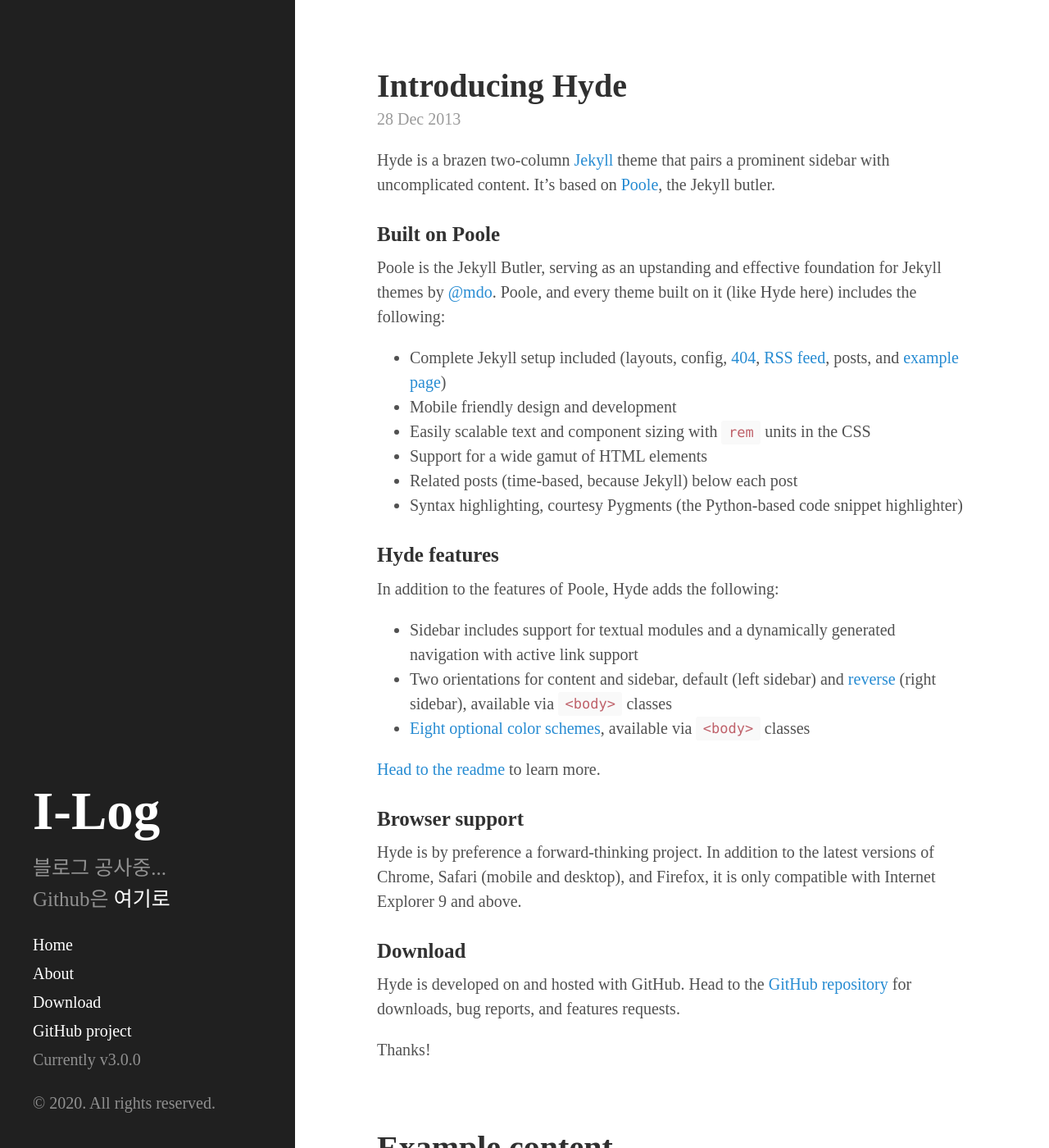
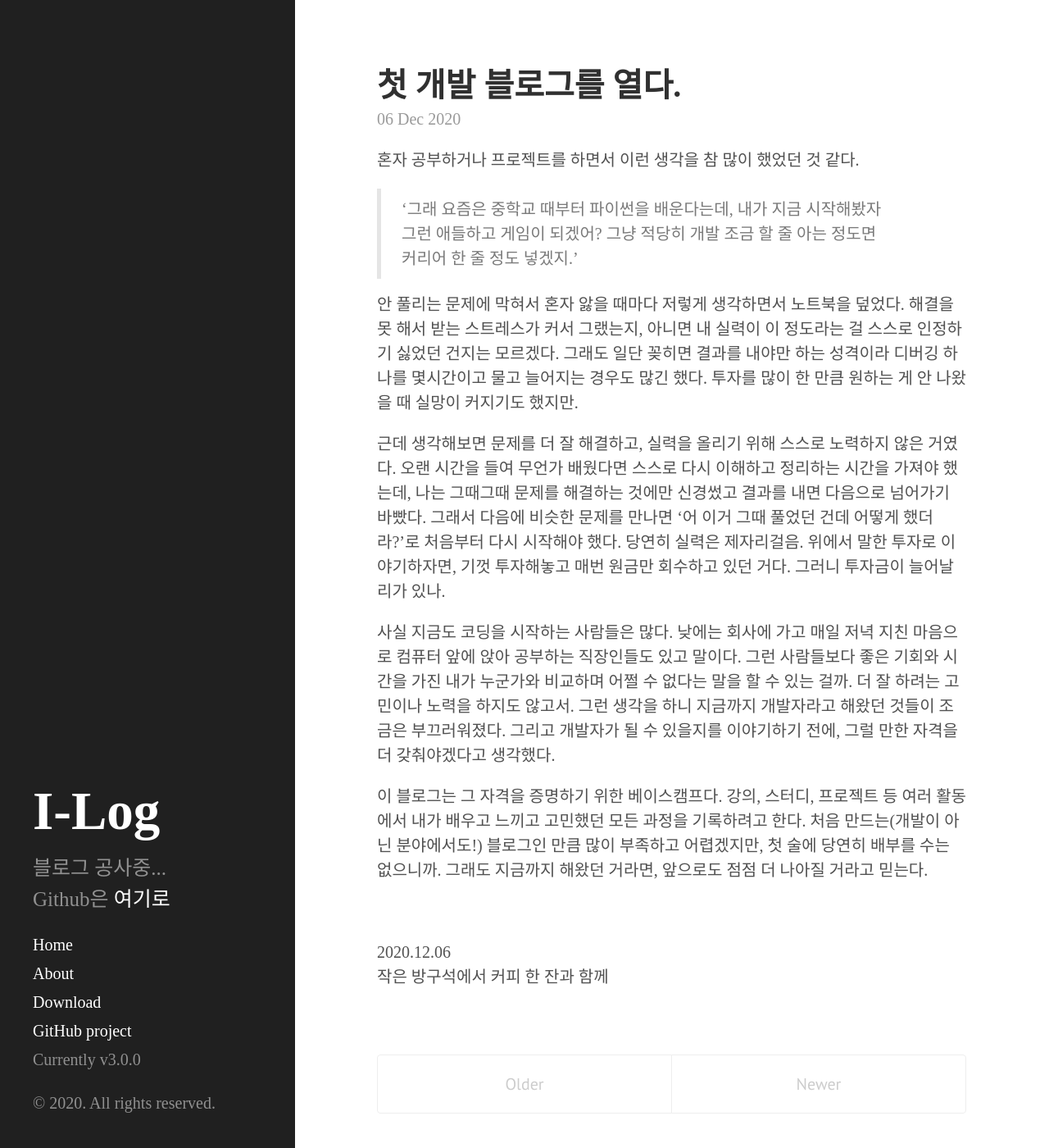
Before and after one commit to i-cluster/i-cluster.github.io, a Jekyll site: the page built from index.html, in a window 1280 px wide and 1400 px high. Shown: the whole window at 82% size. Built offline with Jekyll 4.4.1, drawn with Linux system fonts in a browser that asks for light colours; some web fonts are replaced; the list of posts is cut into pages by our own code; some of the changed text lies outside the part shown.

Commit message:
opening post

```diff
--- a/_includes/head.html
+++ b/_includes/head.html
@@ -15,14 +15,14 @@
   </title>
 
   <!-- CSS -->
-  <link rel="stylesheet" href="{{ site.baseurl }}public/css/poole.css">
-  <link rel="stylesheet" href="{{ site.baseurl }}public/css/syntax.css">
-  <link rel="stylesheet" href="{{ site.baseurl }}public/css/hyde.css">
+  <link rel="stylesheet" href="/public/css/poole.css">
+  <link rel="stylesheet" href="/public/css/syntax.css">
+  <link rel="stylesheet" href="/public/css/hyde.css">
   <link rel="stylesheet" href="http://fonts.googleapis.com/css?family=PT+Sans:400,400italic,700|Abril+Fatface">
 
   <!-- Icons -->
-  <link rel="apple-touch-icon-precomposed" sizes="144x144" href="{{ site.baseurl }}public/apple-touch-icon-144-precomposed.png">
-                                 <link rel="shortcut icon" href="{{ site.baseurl }}public/favicon.ico">
+  <link rel="apple-touch-icon-precomposed" sizes="144x144" href="/public/apple-touch-icon-144-precomposed.png">
+                                 <link rel="shortcut icon" href="/public/favicon.ico">
 
   <!-- RSS -->
   <link rel="alternate" type="application/rss+xml" title="RSS" href="/atom.xml">
--- a/_posts/2012-02-06-whats-jekyll.md
+++ /dev/null
@@ -1,12 +0,0 @@
----
-layout: post
-title: What's Jekyll?
----
-
-[Jekyll](http://jekyllrb.com) is a static site generator, an open-source tool for creating simple yet powerful websites of all shapes and sizes. From [the project's readme](https://github.com/mojombo/jekyll/blob/master/README.markdown):
-
-  > Jekyll is a simple, blog aware, static site generator. It takes a template directory [...] and spits out a complete, static website suitable for serving with Apache or your favorite web server. This is also the engine behind GitHub Pages, which you can use to host your project’s page or blog right here from GitHub.
-
-It's an immensely useful tool and one we encourage you to use here with Hyde.
-
-Find out more by [visiting the project on GitHub](https://github.com/mojombo/jekyll).
--- a/_posts/2012-02-07-example-content.md
+++ /dev/null
@@ -1,138 +0,0 @@
----
-layout: post
-title: Example content
----
-
-
-<div class="message">
-  Howdy! This is an example blog post that shows several types of HTML content supported in this theme.
-</div>
-
-Cum sociis natoque penatibus et magnis <a href="#">dis parturient montes</a>, nascetur ridiculus mus. *Aenean eu leo quam.* Pellentesque ornare sem lacinia quam venenatis vestibulum. Sed posuere consectetur est at lobortis. Cras mattis consectetur purus sit amet fermentum.
-
-> Curabitur blandit tempus porttitor. Nullam quis risus eget urna mollis ornare vel eu leo. Nullam id dolor id nibh ultricies vehicula ut id elit.
-
-Etiam porta **sem malesuada magna** mollis euismod. Cras mattis consectetur purus sit amet fermentum. Aenean lacinia bibendum nulla sed consectetur.
-
-## Inline HTML elements
-
-HTML defines a long list of available inline tags, a complete list of which can be found on the [Mozilla Developer Network](https://developer.mozilla.org/en-US/docs/Web/HTML/Element).
-
-- **To bold text**, use `<strong>`.
-- *To italicize text*, use `<em>`.
-- Abbreviations, like <abbr title="HyperText Markup Langage">HTML</abbr> should use `<abbr>`, with an optional `title` attribute for the full phrase.
-- Citations, like <cite>&mdash; Mark otto</cite>, should use `<cite>`.
-- <del>Deleted</del> text should use `<del>` and <ins>inserted</ins> text should use `<ins>`.
-- Superscript <sup>text</sup> uses `<sup>` and subscript <sub>text</sub> uses `<sub>`.
-
-Most of these elements are styled by browsers with few modifications on our part.
-
-## Heading
-
-Vivamus sagittis lacus vel augue rutrum faucibus dolor auctor. Duis mollis, est non commodo luctus, nisi erat porttitor ligula, eget lacinia odio sem nec elit. Morbi leo risus, porta ac consectetur ac, vestibulum at eros.
-
-### Code
-
-Cum sociis natoque penatibus et magnis dis `code element` montes, nascetur ridiculus mus.
-
-{% highlight js %}
-// Example can be run directly in your JavaScript console
-
-// Create a function that takes two arguments and returns the sum of those arguments
-var adder = new Function("a", "b", "return a + b");
-
-// Call the function
-adder(2, 6);
-// > 8
-{% endhighlight %}
-
-Aenean lacinia bibendum nulla sed consectetur. Etiam porta sem malesuada magna mollis euismod. Fusce dapibus, tellus ac cursus commodo, tortor mauris condimentum nibh, ut fermentum massa.
-
-### Gists via GitHub Pages
-
-Vestibulum id ligula porta felis euismod semper. Nullam quis risus eget urna mollis ornare vel eu leo. Donec sed odio dui.
-
-{% gist 5555251 gist.md %}
-
-Aenean eu leo quam. Pellentesque ornare sem lacinia quam venenatis vestibulum. Nullam quis risus eget urna mollis ornare vel eu leo. Cum sociis natoque penatibus et magnis dis parturient montes, nascetur ridiculus mus. Donec sed odio dui. Vestibulum id ligula porta felis euismod semper.
-
-### Lists
-
-Cum sociis natoque penatibus et magnis dis parturient montes, nascetur ridiculus mus. Aenean lacinia bibendum nulla sed consectetur. Etiam porta sem malesuada magna mollis euismod. Fusce dapibus, tellus ac cursus commodo, tortor mauris condimentum nibh, ut fermentum massa justo sit amet risus.
-
-* Praesent commodo cursus magna, vel scelerisque nisl consectetur et.
-* Donec id elit non mi porta gravida at eget metus.
-* Nulla vitae elit libero, a pharetra augue.
-
-Donec ullamcorper nulla non metus auctor fringilla. Nulla vitae elit libero, a pharetra augue.
-
-1. Vestibulum id ligula porta felis euismod semper.
-2. Cum sociis natoque penatibus et magnis dis parturient montes, nascetur ridiculus mus.
-3. Maecenas sed diam eget risus varius blandit sit amet non magna.
-
-Cras mattis consectetur purus sit amet fermentum. Sed posuere consectetur est at lobortis.
-
-<dl>
-  <dt>HyperText Markup Language (HTML)</dt>
-  <dd>The language used to describe and define the content of a Web page</dd>
-
-  <dt>Cascading Style Sheets (CSS)</dt>
-  <dd>Used to describe the appearance of Web content</dd>
-
-  <dt>JavaScript (JS)</dt>
-  <dd>The programming language used to build advanced Web sites and applications</dd>
-</dl>
-
-Integer posuere erat a ante venenatis dapibus posuere velit aliquet. Morbi leo risus, porta ac consectetur ac, vestibulum at eros. Nullam quis risus eget urna mollis ornare vel eu leo.
-
-### Images
-
-Quisque consequat sapien eget quam rhoncus, sit amet laoreet diam tempus. Aliquam aliquam metus erat, a pulvinar turpis suscipit at.
-
-![placeholder](http://placehold.it/800x400 "Large example image")
-![placeholder](http://placehold.it/400x200 "Medium example image")
-![placeholder](http://placehold.it/200x200 "Small example image")
-
-### Tables
-
-Aenean lacinia bibendum nulla sed consectetur. Lorem ipsum dolor sit amet, consectetur adipiscing elit.
-
-<table>
-  <thead>
-    <tr>
-      <th>Name</th>
-      <th>Upvotes</th>
-      <th>Downvotes</th>
-    </tr>
-  </thead>
-  <tfoot>
-    <tr>
-      <td>Totals</td>
-      <td>21</td>
-      <td>23</td>
-    </tr>
-  </tfoot>
-  <tbody>
-    <tr>
-      <td>Alice</td>
-      <td>10</td>
-      <td>11</td>
-    </tr>
-    <tr>
-      <td>Bob</td>
-      <td>4</td>
-      <td>3</td>
-    </tr>
-    <tr>
-      <td>Charlie</td>
-      <td>7</td>
-      <td>9</td>
-    </tr>
-  </tbody>
-</table>
-
-Nullam id dolor id nibh ultricies vehicula ut id elit. Sed posuere consectetur est at lobortis. Nullam quis risus eget urna mollis ornare vel eu leo.
-
------
-
-Want to see something else added? <a href="https://github.com/poole/poole/issues/new">Open an issue.</a>
--- a/_posts/2013-12-28-introducing-hyde.md
+++ /dev/null
@@ -1,37 +0,0 @@
----
-layout: post
-title: Introducing Hyde
----
-
-Hyde is a brazen two-column [Jekyll](http://jekyllrb.com) theme that pairs a prominent sidebar with uncomplicated content. It's based on [Poole](http://getpoole.com), the Jekyll butler.
-
-### Built on Poole
-
-Poole is the Jekyll Butler, serving as an upstanding and effective foundation for Jekyll themes by [@mdo](https://twitter.com/mdo). Poole, and every theme built on it (like Hyde here) includes the following:
-
-* Complete Jekyll setup included (layouts, config, [404](/404), [RSS feed](/atom.xml), posts, and [example page](/about))
-* Mobile friendly design and development
-* Easily scalable text and component sizing with `rem` units in the CSS
-* Support for a wide gamut of HTML elements
-* Related posts (time-based, because Jekyll) below each post
-* Syntax highlighting, courtesy Pygments (the Python-based code snippet highlighter)
-
-### Hyde features
-
-In addition to the features of Poole, Hyde adds the following:
-
-* Sidebar includes support for textual modules and a dynamically generated navigation with active link support
-* Two orientations for content and sidebar, default (left sidebar) and [reverse](https://github.com/poole/lanyon#reverse-layout) (right sidebar), available via `<body>` classes
-* [Eight optional color schemes](https://github.com/poole/hyde#themes), available via `<body>` classes
-
-[Head to the readme](https://github.com/poole/hyde#readme) to learn more.
-
-### Browser support
-
-Hyde is by preference a forward-thinking project. In addition to the latest versions of Chrome, Safari (mobile and desktop), and Firefox, it is only compatible with Internet Explorer 9 and above.
-
-### Download
-
-Hyde is developed on and hosted with GitHub. Head to the <a href="https://github.com/poole/hyde">GitHub repository</a> for downloads, bug reports, and features requests.
-
-Thanks!
--- /dev/null
+++ b/_posts/2020-12-06-blog-opening.md
@@ -0,0 +1,21 @@
+---
+layout: post
+title: 첫 개발 블로그를 열다.
+---
+
+혼자 공부하거나 프로젝트를 하면서 이런 생각을 참 많이 했었던 것 같다.
+
+> '그래 요즘은 중학교 때부터 파이썬을 배운다는데, 내가 지금 시작해봤자 그런 애들하고 게임이 되겠어? 그냥 적당히 개발 조금 할 줄 아는 정도면 커리어 한 줄 정도 넣겠지.'
+
+안 풀리는 문제에 막혀서 혼자 앓을 때마다 저렇게 생각하면서 노트북을 덮었다. 해결을 못 해서 받는 스트레스가 커서 그랬는지, 아니면 내 실력이 이 정도라는 걸 스스로 인정하기 싫었던 건지는 모르겠다. 그래도 일단 꽂히면 결과를 내야만 하는 성격이라 디버깅 하나를 몇시간이고 물고 늘어지는 경우도 많긴 했다. 투자를 많이 한 만큼 원하는 게 안 나왔을 때 실망이 커지기도 했지만.
+
+근데 생각해보면 문제를 더 잘 해결하고, 실력을 올리기 위해 스스로 노력하지 않은 거였다. 오랜 시간을 들여 무언가 배웠다면 스스로 다시 이해하고 정리하는 시간을 가져야 했는데, 나는 그때그때 문제를 해결하는 것에만 신경썼고 결과를 내면 다음으로 넘어가기 바빴다. 그래서 다음에 비슷한 문제를 만나면 '어 이거 그때 풀었던 건데 어떻게 했더라?'로 처음부터 다시 시작해야 했다. 당연히 실력은 제자리걸음. 위에서 말한 투자로 이야기하자면, 기껏 투자해놓고 매번 원금만 회수하고 있던 거다. 그러니 투자금이 늘어날 리가 있나.
+
+사실 지금도 코딩을 시작하는 사람들은 많다. 낮에는 회사에 가고 매일 저녁 지친 마음으로 컴퓨터 앞에 앉아 공부하는 직장인들도 있고 말이다. 그런 사람들보다 좋은 기회와 시간을 가진 내가 누군가와 비교하며 어쩔 수 없다는 말을 할 수 있는 걸까. 더 잘 하려는 고민이나 노력을 하지도 않고서. 그런 생각을 하니 지금까지 개발자라고 해왔던 것들이 조금은 부끄러워졌다. 그리고 개발자가 될 수 있을지를 이야기하기 전에, 그럴 만한 자격을 더 갖춰야겠다고 생각했다.
+
+이 블로그는 그 자격을 증명하기 위한 베이스캠프다. 강의, 스터디, 프로젝트 등 여러 활동에서 내가 배우고 느끼고 고민했던 모든 과정을 기록하려고 한다. 처음 만드는(개발이 아닌 분야에서도!) 블로그인 만큼 많이 부족하고 어렵겠지만, 첫 술에 당연히 배부를 수는 없으니까. 그래도 지금까지 해왔던 거라면, 앞으로도 점점 더 나아질 거라고 믿는다.
+
+<br>
+
+2020.12.06 <br>
+작은 방구석에서 커피 한 잔과 함께
--- a/public/css/hyde.css
+++ b/public/css/hyde.css
@@ -51,7 +51,6 @@ html {
     font-size: 20px;
   }
 }
-
 
 /*
  * Sidebar
--- a/public/css/poole.css
+++ b/public/css/poole.css
@@ -76,7 +76,7 @@ a strong {
 /* `:focus` is linked to `:hover` for basic accessibility */
 a:hover,
 a:focus {
-  text-decoration: underline;
+  text-decoration: none;
 }
 
 /* Headings */
```
